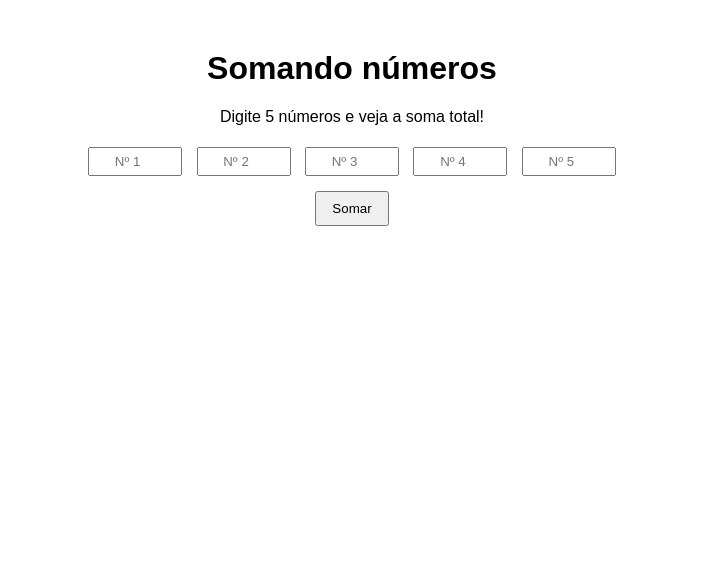
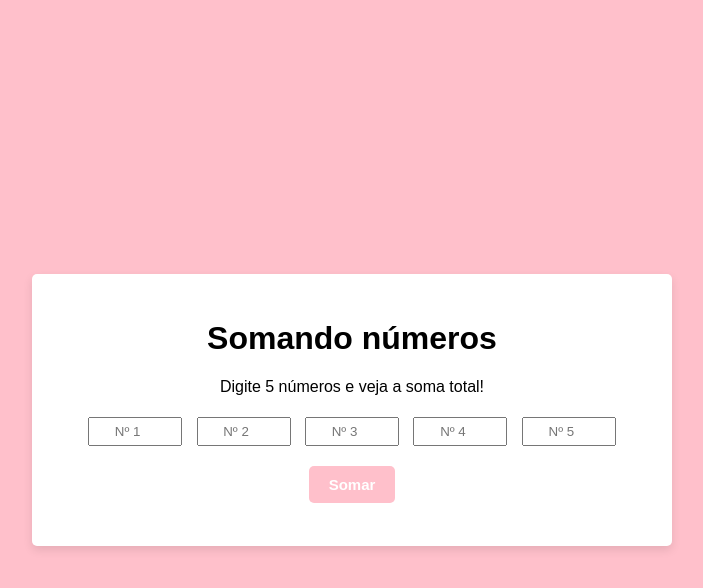
Before and after one commit to ClaudiaCPaniago/soma-de-numeros, a plain HTML site: page index.html in a window 1280 px wide. Shown: the whole page, without its empty margins (288-991 px from the left). Drawn offline with Linux system fonts and the light colour scheme.

Commit message:
alterei o css

```diff
--- a/app.js
+++ b/app.js
@@ -1,7 +1,7 @@
 function somarNumeros() {
   let soma = 0;
-  for (let i = 1; i <= 5; i++) {
-    let valor = document.getElementById(`num${i}`).value;
+  for (let i = 0; i <= 4; i++) {
+    let valor = document.getElementById(`num${i + 1}`).value;
     let numero = parseFloat(valor);
 
     if (isNaN(numero)) {
--- a/index.html
+++ b/index.html
@@ -9,6 +9,7 @@
 </head>
 
 <body>
+  <main>
     <h1>Somando números</h1>
     <p>Digite 5 números e veja a soma total!</p>
 
@@ -23,6 +24,7 @@
     <button onclick="somarNumeros()">Somar</button>
 
     <p id="resultado"></p>
+  </main>
 
   <script src="app.js"></script>
 </body>
--- a/styles/style.css
+++ b/styles/style.css
@@ -1,21 +1,49 @@
 body {
   font-family: Arial, sans-serif;
   text-align: center;
-  margin: 50px;
+  margin: 10px;
+  background: pink;
+  display: flex;
+  justify-content: center;
+  align-items: center;
+  height: 100vh;
 }
+
+main {
+  background: white;
+  padding: 25px 10px;
+  border-radius: 5px;
+  width: 620px;
+  box-shadow: 0px 4px 10px rgba(0, 0, 0, 0.1);
+  max-width: 90%;
+}
+
 input {
   width: 80px;
   padding: 5px;
   margin: 5px;
   text-align: center;
 }
+
 button {
-  padding: 8px 15px;
-  margin-top: 10px;
+  padding: 10px 20px;
+  margin-top: 15px;
   cursor: pointer;
+  background: pink;
+  color: white;
+  font-weight: 600;
+  font-size: 15px;
+  border: none;
+  border-radius: 5px;
+  transition: background 0.3s ease-in-out;
 }
+
+button:hover {
+  background: #e28bb8;
+}
+
 #resultado {
-  margin-top: 15px;
+  margin-top: 18px;
   font-size: 18px;
   font-weight: bold;
 }
```
Also changed, not shown: assets/preview.png. Lines whose indentation alone changed are shown as unchanged.
